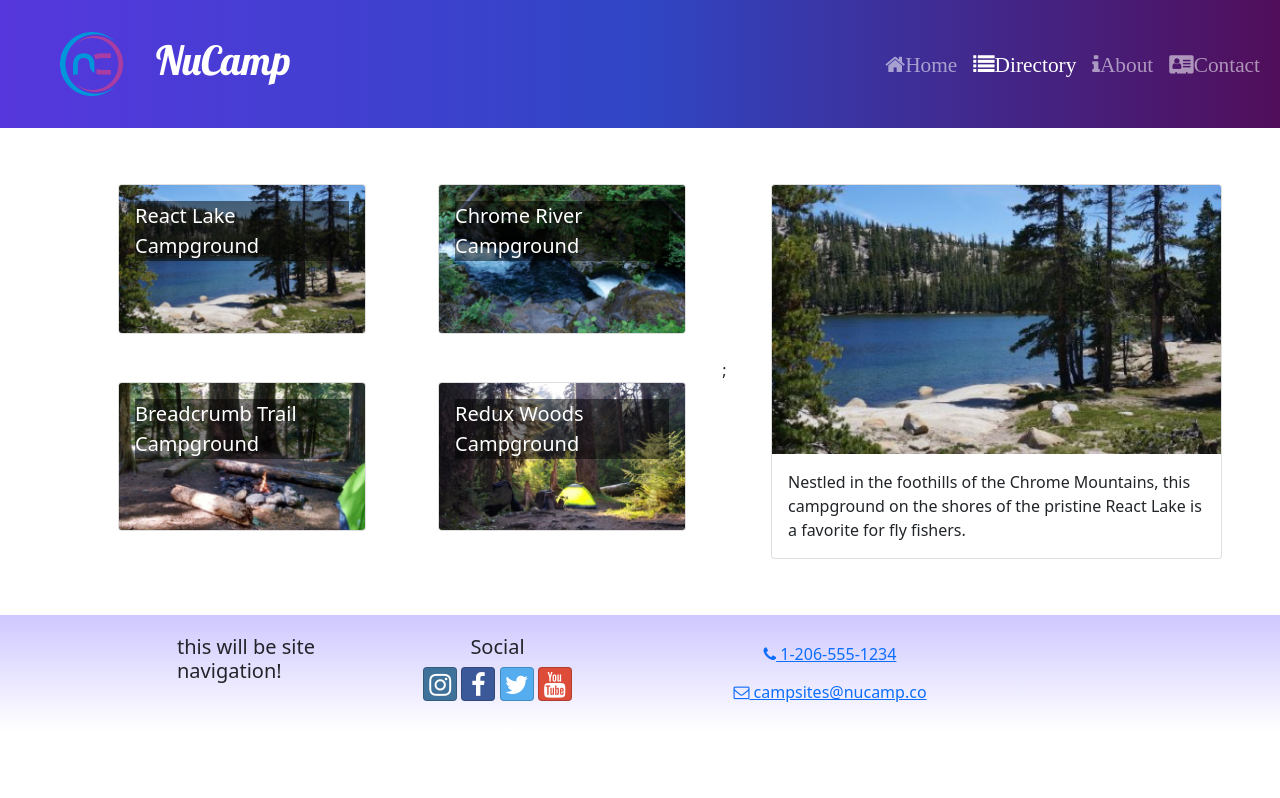
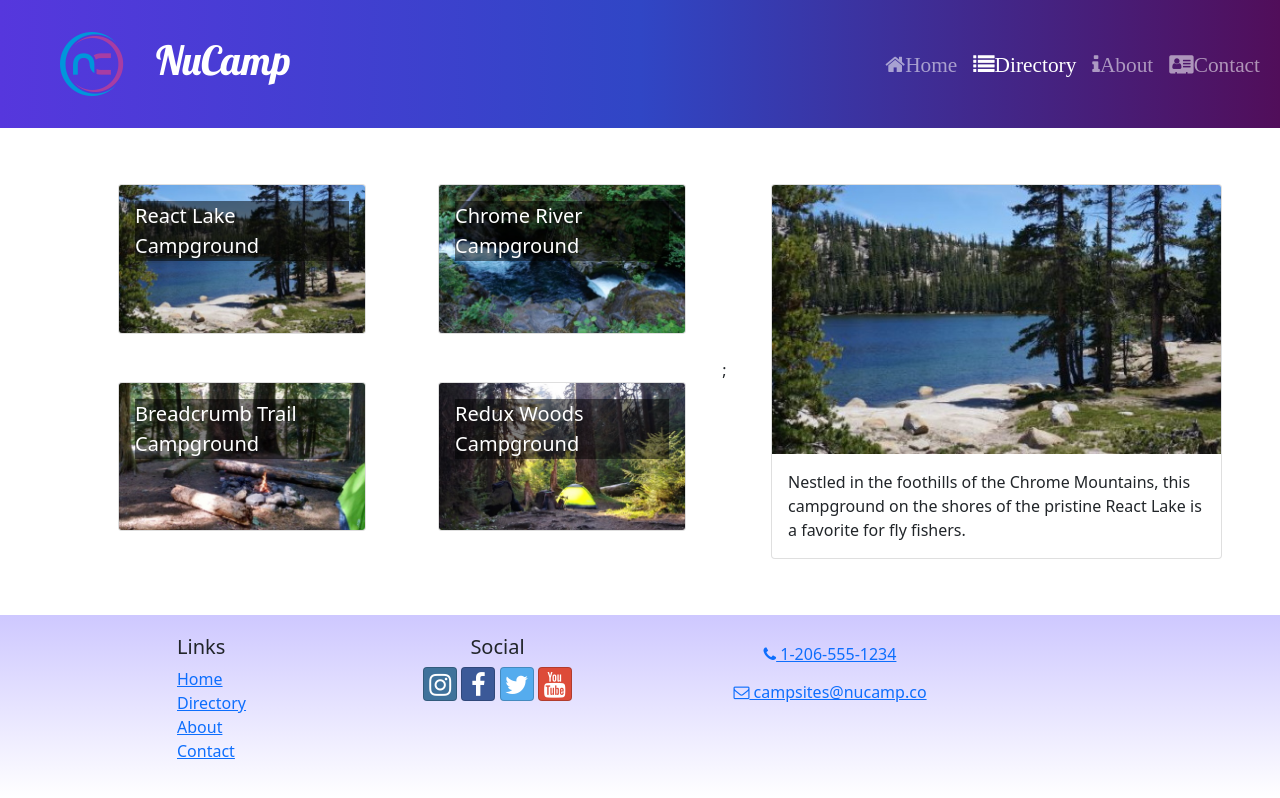
Before and after one commit to skymouse85/nucampReactCourseProject, a React (Create React App) app: page /directory in a window 1280 px wide. Built offline with nearby package versions, Linux system fonts and the light colour scheme.

Commit message:
-footWork-

```diff
--- a/src/components/Footer.js
+++ b/src/components/Footer.js
@@ -1,5 +1,6 @@
 //export defaults import without curly braces
 import { Container, Row, Col } from "reactstrap";
+import { Link } from 'react-router-dom'
 
 
 const Footer = () => {
@@ -7,7 +8,22 @@
         <footer className="site-footer">
             <Container>
                 <Row>
-                    <Col xs={{ size: 4, offset: 1 }} sm='2'><h5>this will be site navigation!</h5>
+                    <Col xs={{ size: 4, offset: 1 }} sm='2'>
+                        <h5>Links</h5>
+                        <ul className="list-unstyled">
+                            <li>
+                                <Link to='/'>Home</Link>
+                            </li>
+                            <li>
+                                <Link to='/directory'>Directory</Link>
+                            </li>
+                            <li>
+                                <Link to='/about'>About</Link>
+                            </li>
+                            <li>
+                                <Link to='/contact'>Contact</Link>
+                            </li>
+                        </ul>
                     </Col>
                     <Col xs='6' sm='3' className='text-center'><h5>Social</h5>
                         <a
--- a/src/components/Header.js
+++ b/src/components/Header.js
@@ -11,11 +11,15 @@
 import NucampLogo from '../app/assets/img/logo.png'
 
 const Header = () => {
+    const [menuOpen, setMenuOpen] = useState(false);
     return (<Navbar dark color='primary' sticky='top' expand='md'>
         <NavbarBrand className='ms-5' href='/'>
             <img src={NucampLogo} alt='nucamp logo' className='float-start' />
             <h1 className='mt-1' >NuCamp</h1>
         </NavbarBrand>
+        <NavbarToggler onClick={() => setMenuOpen(!menuOpen)} />
+        <Collapse isOpen={menuOpen} navbar>
+
             <Nav className='ms-auto' navbar>
                 <NavItem>
                     <NavLink className='nav-link' to='/'>
@@ -38,8 +42,9 @@
                     </NavLink>
                 </NavItem>
             </Nav>
+        </Collapse>
     </Navbar>
-    )
-}
+    );
+};
 
 export default Header;
```
Lines whose indentation alone changed are shown as unchanged.
